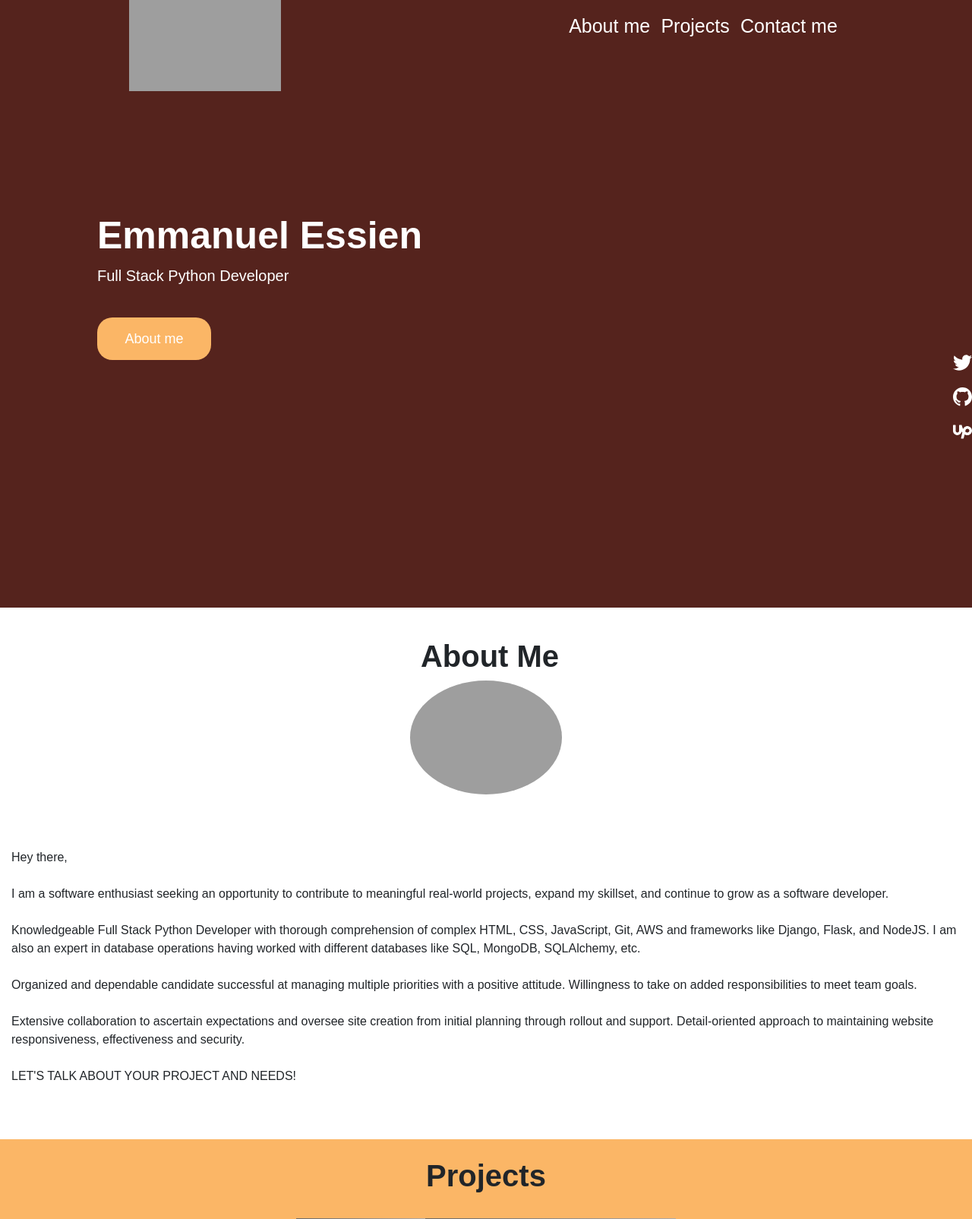
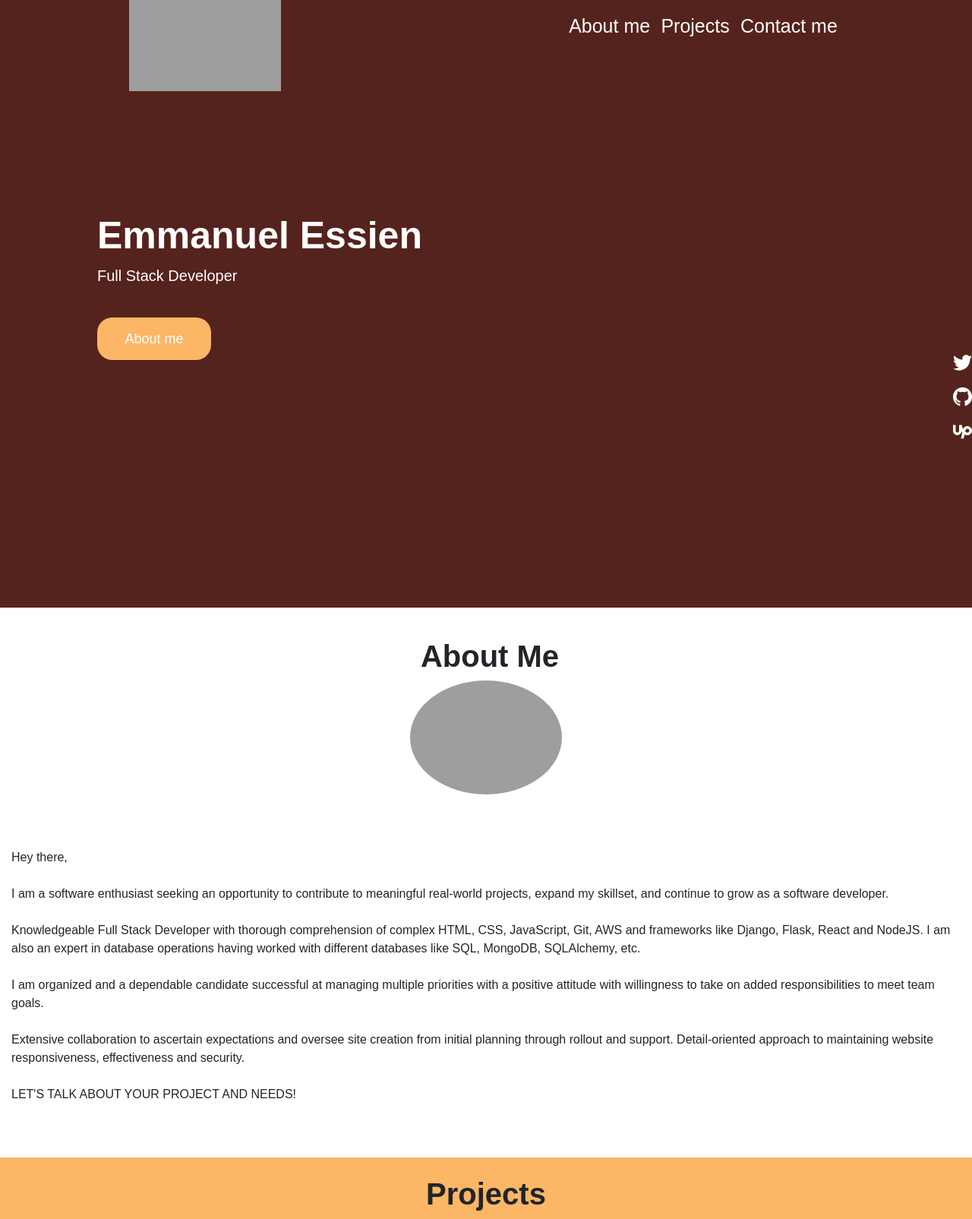
Before and after one commit to classAnon/portfolio3, a Flask app: page / in a window 1280 px wide. Shown: the top 1605 px of the page at 76% size. Run offline with Flask 2, Linux system fonts and the light colour scheme; some libraries are stand-ins or nearby versions; some web fonts are replaced; grey boxes are pictures that could not be loaded.

Commit message:
adjusted about me and title

```diff
--- a/templates/home.html
+++ b/templates/home.html
@@ -34,7 +34,7 @@
         <div class="hero-area">
             <div class="hero-name">
                 <h1>Emmanuel Essien</h1>
-                <p>Full Stack Python Developer</p>
+                <p>Full Stack Developer</p>
                 <div class="about-button"><a href="#about-me">About me</a></div>
             </div>
 
@@ -75,9 +75,9 @@
                 <br><br>
                 I am a software enthusiast seeking an opportunity to contribute to meaningful real-world projects, expand my skillset, and continue to grow as a software developer.
                 <br><br>
-                Knowledgeable Full Stack Python Developer with thorough comprehension of complex HTML, CSS, JavaScript, Git, AWS and frameworks like Django, Flask, and NodeJS. I am also an expert in database operations having worked with different databases like SQL, MongoDB, SQLAlchemy, etc.
+                Knowledgeable Full Stack Developer with thorough comprehension of complex HTML, CSS, JavaScript, Git, AWS and frameworks like Django, Flask, React and NodeJS. I am also an expert in database operations having worked with different databases like SQL, MongoDB, SQLAlchemy, etc.
                 <br><br>
-                Organized and dependable candidate successful at managing multiple priorities with a positive attitude. Willingness to take on added responsibilities to meet team goals.
+                I am organized and a dependable candidate successful at managing multiple priorities with a positive attitude with willingness to take on added responsibilities to meet team goals.
                 <br><br>
                 Extensive collaboration to ascertain expectations and oversee site creation from initial planning through rollout and support. Detail-oriented approach to maintaining website responsiveness, effectiveness and security.
                 <br><br>
```
